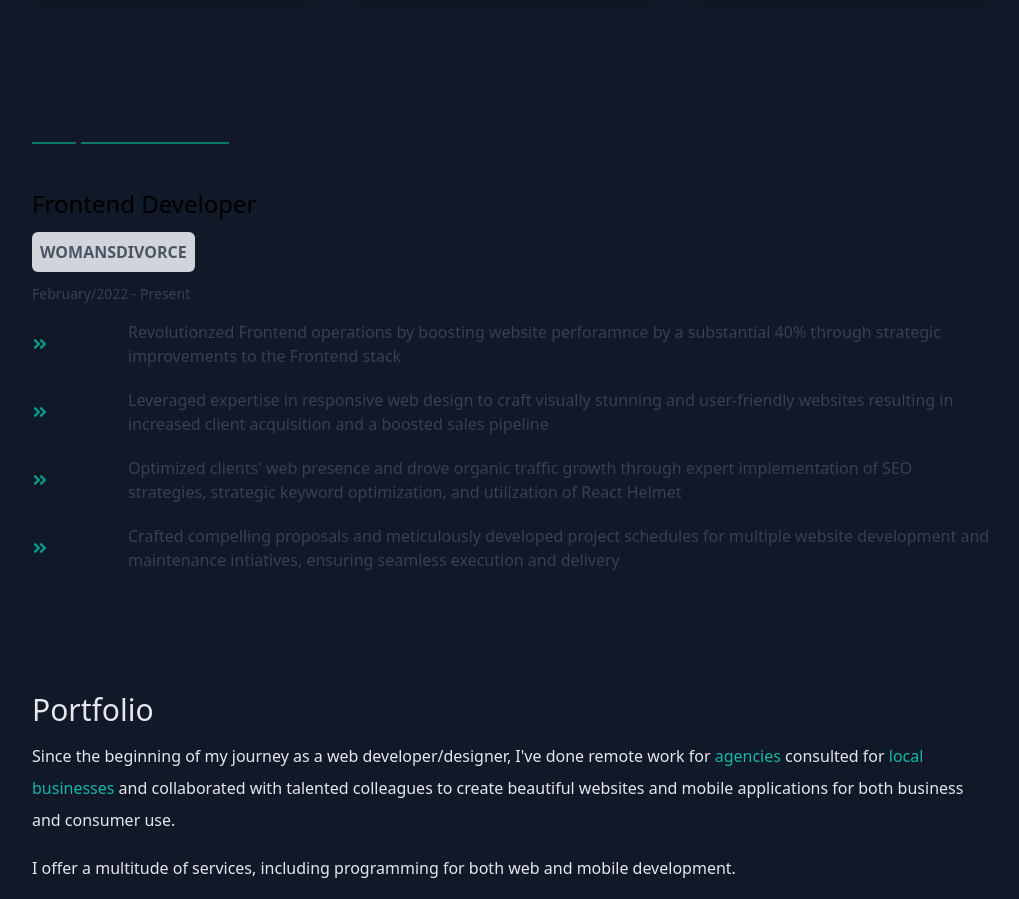
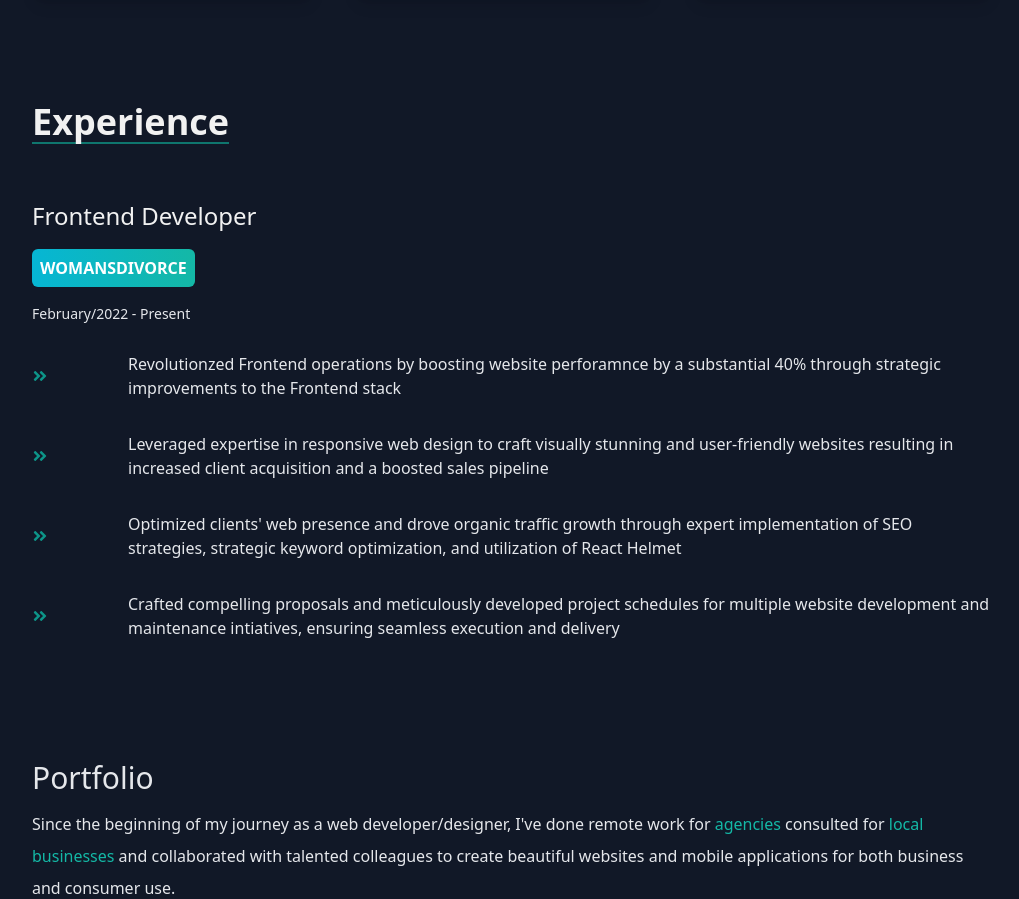
Before and after one commit to Jscorz/Portfolio-React-Tailwind, a Next.js app: page / in a window 1280 px wide. Shown: the part 2010-2909 px from the top of the page, without its empty margins (128-1147 px from the left). Built offline with nearby package versions, Linux system fonts and the light colour scheme.

Commit message:
added linear gradient to company title section same gradient as resume button in navbar/also added styles for dark mode

```diff
--- a/components/Experience.js
+++ b/components/Experience.js
@@ -3,29 +3,29 @@ import { FaAngleDoubleRight, FaLongArrowAltRight } from "react-icons/fa";
 
 const Experience = () => {
 	return (
-		<section className='flex flex-col space-y-3 pt-8 pb-28'>
+		<section className='flex flex-col space-y-4 pt-8 pb-28 md:space-y-6'>
 			<div className='flex items-center py-8'>
-				<h1 className='text-gray-900 text-4xl font-bold border-b-2 border-b-teal-700'>
+				<h1 className='text-gray-900 text-4xl font-bold border-b-2 border-b-teal-700 dark:text-[#f1f1f1]'>
 					Experience
 				</h1>
 			</div>
-			<h1 className='text-2xl'>Frontend Developer</h1>
+			<h1 className='text-2xl dark:text-[#f1f1f1]'>Frontend Developer</h1>
 			<div>
-				<button className='bg-gray-300 text-gray-600 font-bold p-2 rounded-md'>
+				<span className='bg-gradient-to-r from-cyan-500 to-teal-500 text-white font-bold p-2 rounded-md'>
 					WOMANSDIVORCE
-				</button>
+				</span>
 			</div>
-			<p className='text-gray-700 text-sm'>February/2022 - Present</p>
+			<p className='text-gray-700 text-sm dark:text-gray-200'>February/2022 - Present</p>
 			<div className='grid grid-cols-10 items-center text-gray-800 py-1'>
 				<FaAngleDoubleRight className='text-teal-600 col-start-1 col-span-1'></FaAngleDoubleRight>
-				<p className='col-span-9 text-gray-700'>
+				<p className='col-span-9 text-gray-700 dark:text-gray-200'>
 					Revolutionzed Frontend operations by boosting website perforamnce by a
 					substantial 40% through strategic improvements to the Frontend stack
 				</p>
 			</div>
 			<div className='grid grid-cols-10 items-center text-gray-800 py-1'>
 				<FaAngleDoubleRight className='text-teal-600 col-start-1 col-span-1'></FaAngleDoubleRight>
-				<p className='col-span-9 text-gray-700'>
+				<p className='col-span-9 text-gray-700 dark:text-gray-200'>
 					Leveraged expertise in responsive web design to craft visually stunning and
 					user-friendly websites resulting in increased client acquisition and a boosted
 					sales pipeline
@@ -33,7 +33,7 @@ const Experience = () => {
 			</div>
 			<div className='grid grid-cols-10 items-center text-gray-800 py-1'>
 				<FaAngleDoubleRight className='text-teal-600 col-start-1 col-span-1'></FaAngleDoubleRight>
-				<p className='col-span-9 text-gray-700'>
+				<p className='col-span-9 text-gray-700 dark:text-gray-200'>
 					Optimized clients' web presence and drove organic traffic growth through expert
 					implementation of SEO strategies, strategic keyword optimization, and
 					utilization of React Helmet
@@ -41,7 +41,7 @@ const Experience = () => {
 			</div>
 			<div className='grid grid-cols-10 items-center text-gray-800 py-1'>
 				<FaAngleDoubleRight className='text-teal-600 col-start-1 col-span-1'></FaAngleDoubleRight>
-				<p className='col-span-9 text-gray-700'>
+				<p className='col-span-9 text-gray-700 dark:text-gray-200'>
 					Crafted compelling proposals and meticulously developed project schedules for
 					multiple website development and maintenance intiatives, ensuring seamless
 					execution and delivery
```
